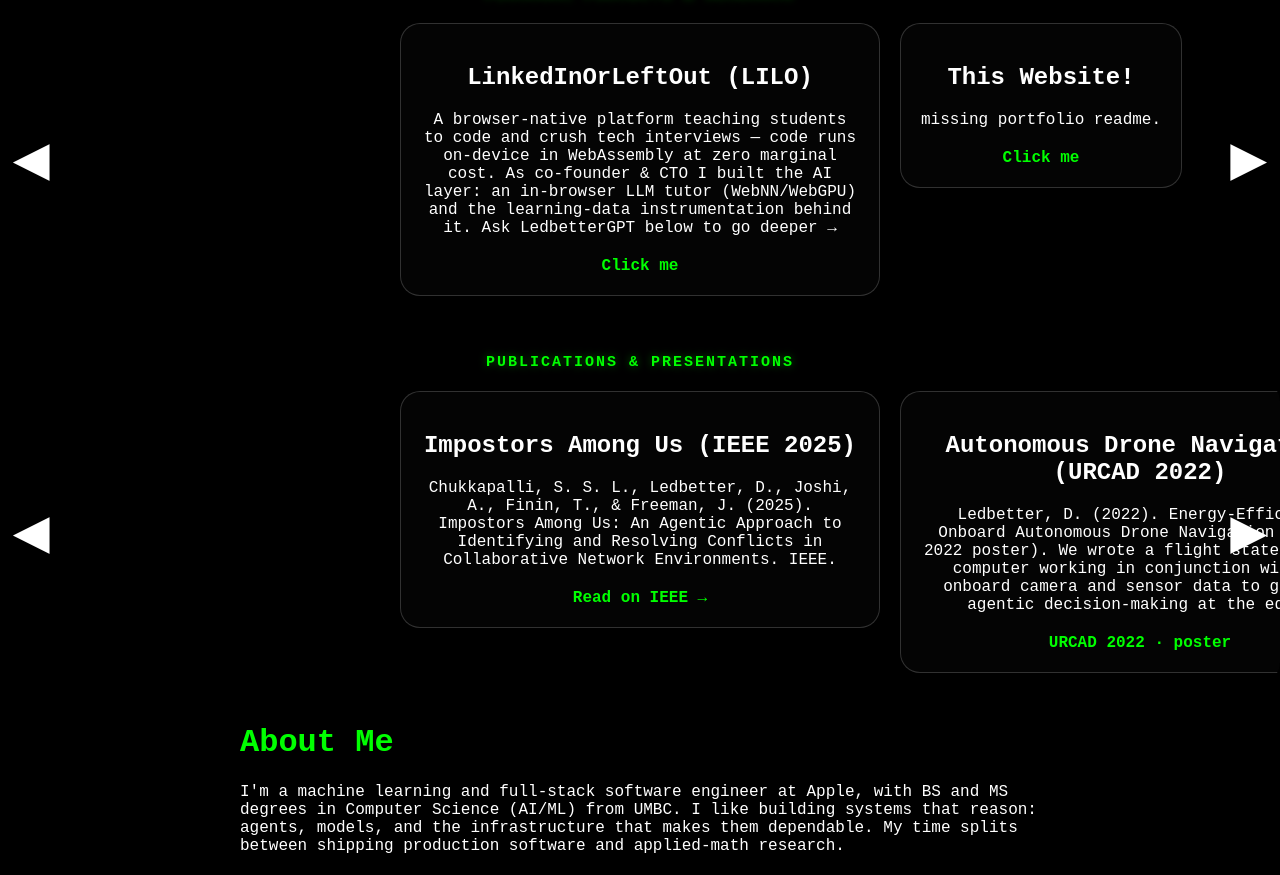
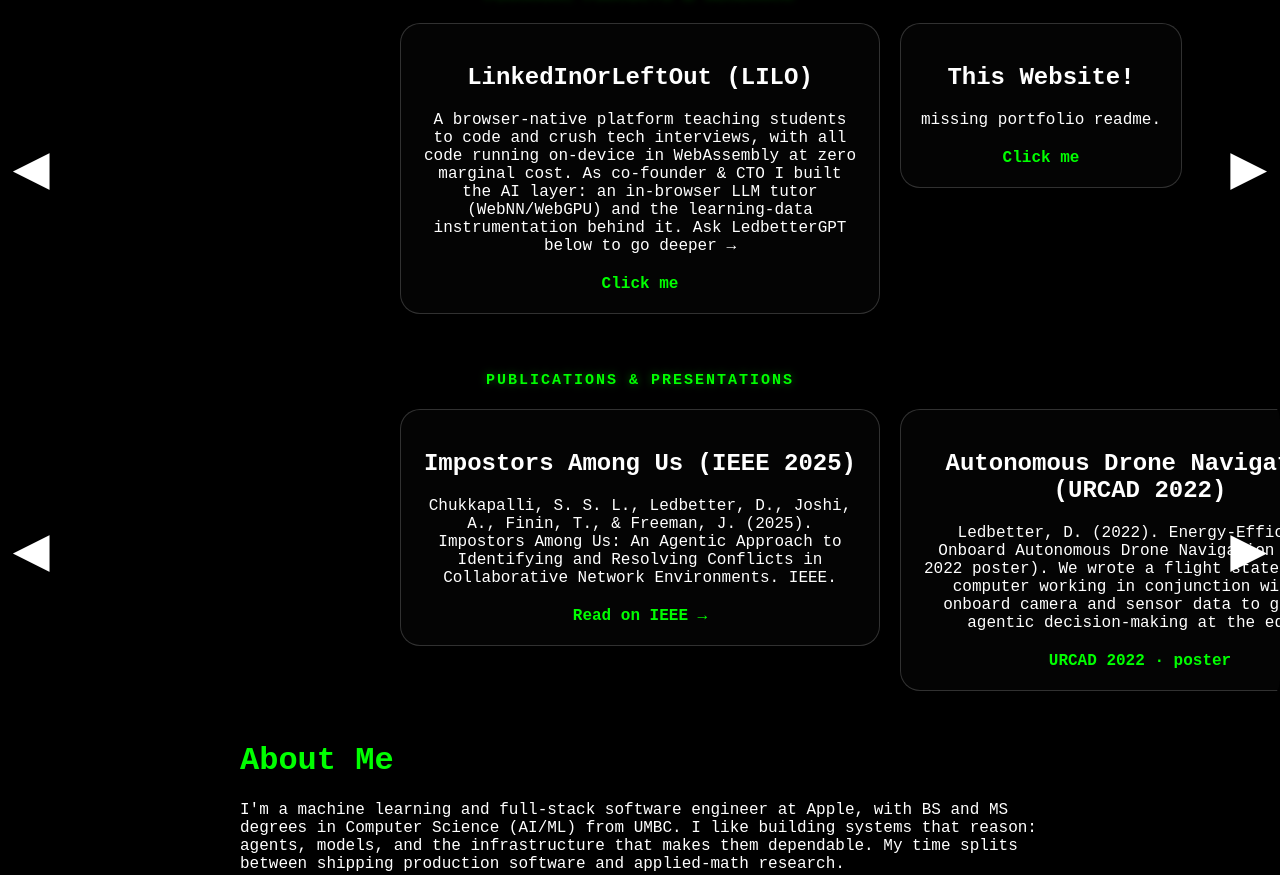
Before and after one commit to dledbetter123/ledbetter-website, a React (Create React App) app in the folder frontend/: page / in a window 1280 px wide. Shown: the part 814-1689 px from the top of the page. Built offline with nearby package versions, Linux system fonts and the light colour scheme; no server answers.

Commit message:
LILO card: drop em dash from copy

```diff
--- a/frontend/src/components/MainPage/MainPage.js
+++ b/frontend/src/components/MainPage/MainPage.js
@@ -91,7 +91,7 @@
     title: "LinkedInOrLeftOut (LILO)",
     url: "https://learnwleo.com",
     description:
-      "A browser-native platform teaching students to code and crush tech interviews — code runs on-device in WebAssembly at zero marginal cost. As co-founder & CTO I built the AI layer: an in-browser LLM tutor (WebNN/WebGPU) and the learning-data instrumentation behind it. Ask LedbetterGPT below to go deeper →",
+      "A browser-native platform teaching students to code and crush tech interviews, with all code running on-device in WebAssembly at zero marginal cost. As co-founder & CTO I built the AI layer: an in-browser LLM tutor (WebNN/WebGPU) and the learning-data instrumentation behind it. Ask LedbetterGPT below to go deeper →",
   };
 
   const SgstProjectDetails = {
```
